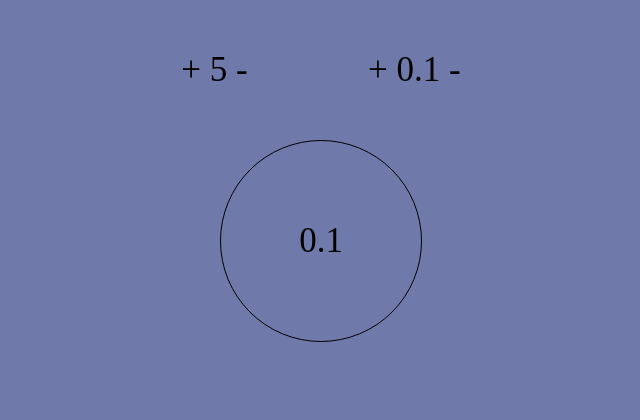
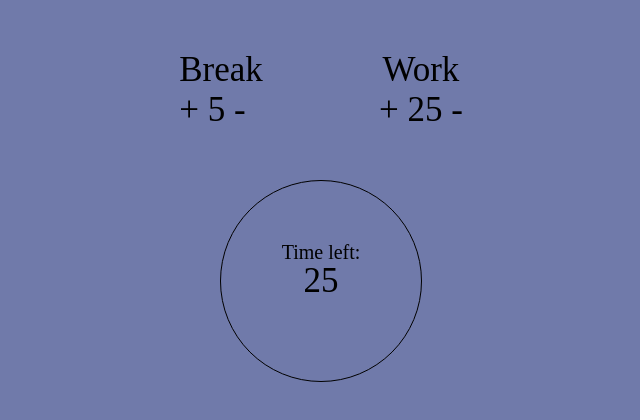
Before and after one commit to Bogurodzic/Pomodoro, a website built with webpack: page src/index.html in a window 1280 px wide. Shown: the whole page, without its empty margins (327-967 px from the left). Built offline with nearby package versions, Linux system fonts and the light colour scheme.

Commit message:
Added text co buttons and css to it

```diff
--- a/src/index.html
+++ b/src/index.html
@@ -3,23 +3,26 @@
   <head>
     <meta charset="utf-8">
     <title>Pomodoro</title>
-    <link rel="stylesheet" href="/css/main.css">
+    <link rel="stylesheet" href="css/main.css">
   </head>
   <body>
     <h2></h2>
     <div class="setup">
       <div class="break-time">
+        <span class="break-time__text">Break</span>
         <span id="break-add" class="break-time__add">+</span>
         <span id="break-value" class="break-time__value"></span>
         <span id="break-sub" class="break-time__sub">-</span>
       </div>
       <div class="work-time">
+        <span class="work-time__text">Work</span>
         <span id="work-add" class="work-time__add">+</span>
         <span id="work-value" class="work-time__value"></span>
         <span id="work-sub" class="work-time__sub">-</span>
       </div>
     </div>
     <div class="clock">
+      <span class="clock__text">Time left:</span>
       <p class="clock__time" id="counter"></p>
     </div>
     <div id="stop" class="stop-button stop-button--hidden">STOP ALARM</div>
--- a/src/js/bundle.js
+++ b/src/js/bundle.js
@@ -95,7 +95,7 @@ var timerSingleton = function () {
 
   var timeValues = {
     break: 5,
-    time: 0.10
+    time: 25
   };
 
   var buttons = {
--- a/src/js/pomodoro.js
+++ b/src/js/pomodoro.js
@@ -14,7 +14,7 @@ let timerSingleton = (function(){
 
   var timeValues = {
     break: 5,
-    time: 0.10
+    time: 25
   }
 
   var buttons = {
--- a/src/scss/main.scss
+++ b/src/scss/main.scss
@@ -25,6 +25,7 @@ body {
 }
 
 .clock {
+  position: relative;
   margin: 0 auto;
   margin-top: 50px;
   display: flex;
@@ -34,6 +35,13 @@ body {
   height: 200px;
   border: 1px solid black;
   border-radius: 50%;
+}
+
+.clock__text {
+  display: inline-block;
+  position: absolute;
+  top: 30%;
+  font-size: 20px;
 }
 
 .clock__time {
@@ -60,3 +68,8 @@ body {
     display: none;
   }
 }
+
+.work-time__text, .break-time__text {
+  display: block;
+  text-align: center;
+}
```
Also changed, not shown: src/css/main.css.
